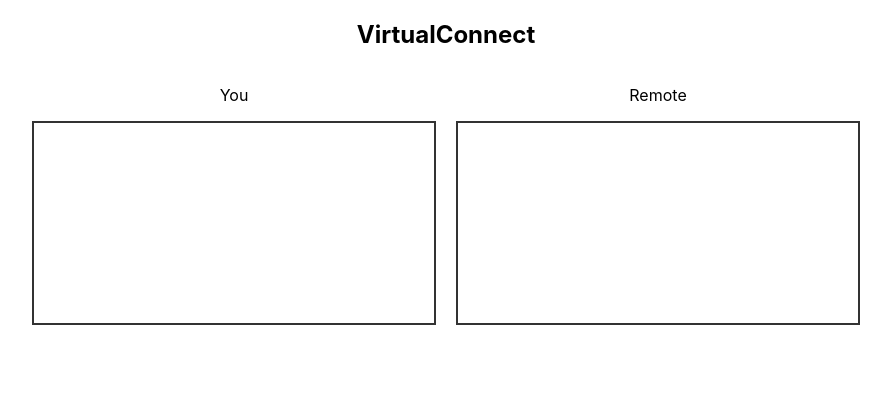
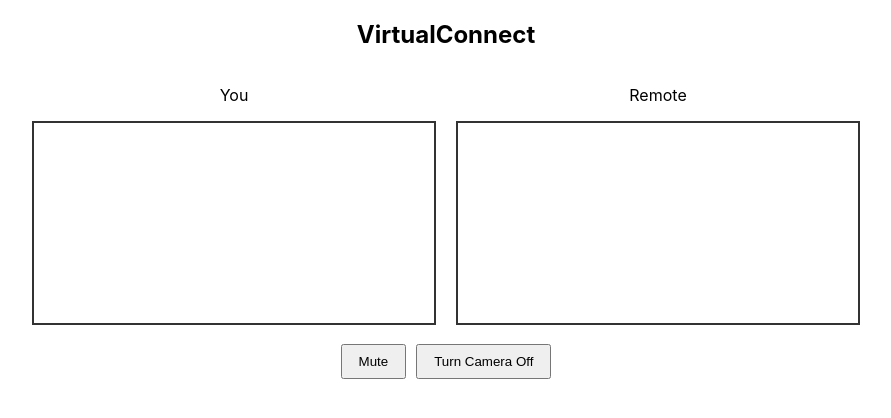
Before and after one commit to Kirankcdv/virtualconnect, a React (Create React App) app in the folder client/: page / in a window 1280 px wide. Shown: the top 418 px of the page, without its empty margins (194-1085 px from the left). Built offline with nearby package versions, Linux system fonts and the light colour scheme; no server answers.

Commit message:
Add mute and camera toggle buttons

```diff
--- a/client/src/App.js
+++ b/client/src/App.js
@@ -10,9 +10,10 @@
   const peerConnectionRef = useRef(null);
   const localStreamRef = useRef(null);
   const pendingCandidatesRef = useRef([]);
-  const cameraReadyRef = useRef(false);
 
   const [roomId] = useState("test-room");
+  const [isMuted, setIsMuted] = useState(false);
+  const [isCameraOff, setIsCameraOff] = useState(false);
 
   useEffect(() => {
     async function startCamera() {
@@ -22,11 +23,9 @@
           audio: true,
         });
         localStreamRef.current = stream;
-        cameraReadyRef.current = true;
         if (localVideoRef.current) {
           localVideoRef.current.srcObject = stream;
         }
-        // Only join the room once the camera is actually ready
         socket.emit("join-room", roomId);
       } catch (err) {
         console.error("Error accessing camera/mic:", err);
@@ -81,7 +80,6 @@
           console.error("Error adding ICE candidate:", err);
         }
       } else {
-        // Remote description not set yet -> queue it for later
         pendingCandidatesRef.current.push(candidate);
       }
     });
@@ -148,6 +146,24 @@
     return pc;
   }
 
+  function toggleMute() {
+    const stream = localStreamRef.current;
+    if (!stream) return;
+    stream.getAudioTracks().forEach((track) => {
+      track.enabled = isMuted; // flips current state
+    });
+    setIsMuted(!isMuted);
+  }
+
+  function toggleCamera() {
+    const stream = localStreamRef.current;
+    if (!stream) return;
+    stream.getVideoTracks().forEach((track) => {
+      track.enabled = isCameraOff; // flips current state
+    });
+    setIsCameraOff(!isCameraOff);
+  }
+
   return (
     <div className="App">
       <h2>VirtualConnect</h2>
@@ -173,6 +189,15 @@
           />
         </div>
       </div>
+
+      <div style={{ marginTop: "15px" }}>
+        <button onClick={toggleMute} style={{ marginRight: "10px", padding: "8px 16px" }}>
+          {isMuted ? "Unmute" : "Mute"}
+        </button>
+        <button onClick={toggleCamera} style={{ padding: "8px 16px" }}>
+          {isCameraOff ? "Turn Camera On" : "Turn Camera Off"}
+        </button>
+      </div>
     </div>
   );
 }
```
